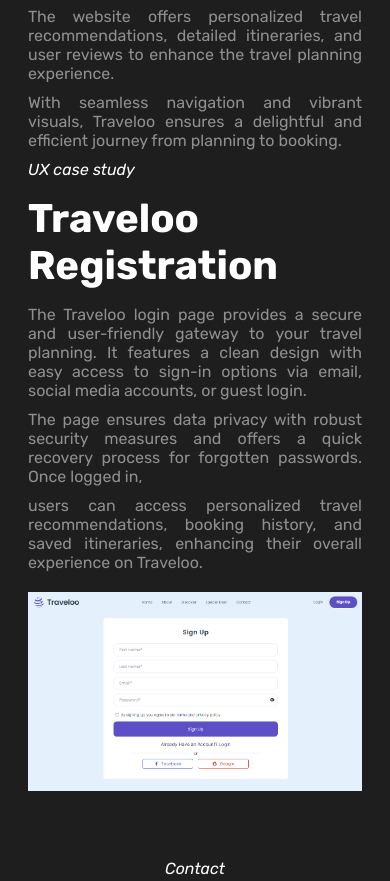
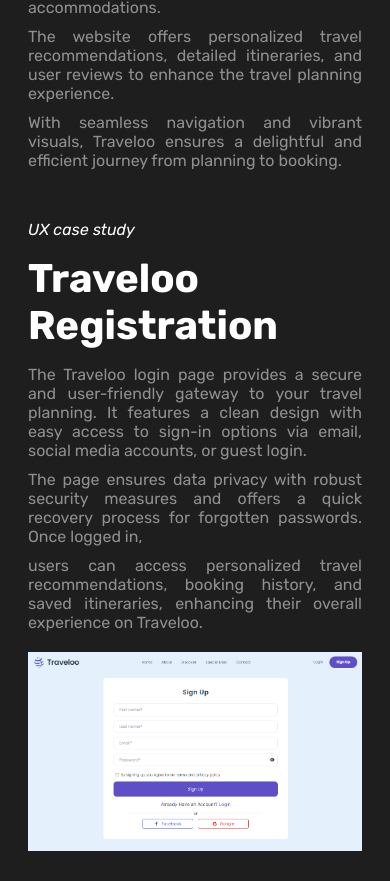
Before and after one commit to md-ashikur/p-Hero-portfolio, a plain HTML site: page index.html in a window 390 px wide. Shown: the part 4415-5296 px from the top of the page. Drawn offline with Linux system fonts and the light colour scheme; files whose address does not match are found by name.

Commit message:
responsive

```diff
--- a/index.html
+++ b/index.html
@@ -254,7 +254,7 @@
       </div>
 
       <!-- row -2-------- -->
-      <div class="portfolio-row">
+      <div class="portfolio-row row-2">
         <div class="row-content-left">
           <p><i>UX case study</i></p>
           <h1>Traveloo Registration</h1>
--- a/style.css
+++ b/style.css
@@ -430,7 +430,7 @@ footer h1 {
   }
   .portfolio-row {
     grid-template-columns: 1fr;
-    margin: 0;
+    margin: 20px 0;
   }
   .row-content {
     padding: 0px;
@@ -443,6 +443,7 @@ footer h1 {
     height: auto;
     margin-top: 10px;
   }
+
   .form-body {
     padding: 3rem 28px;
   }
```
